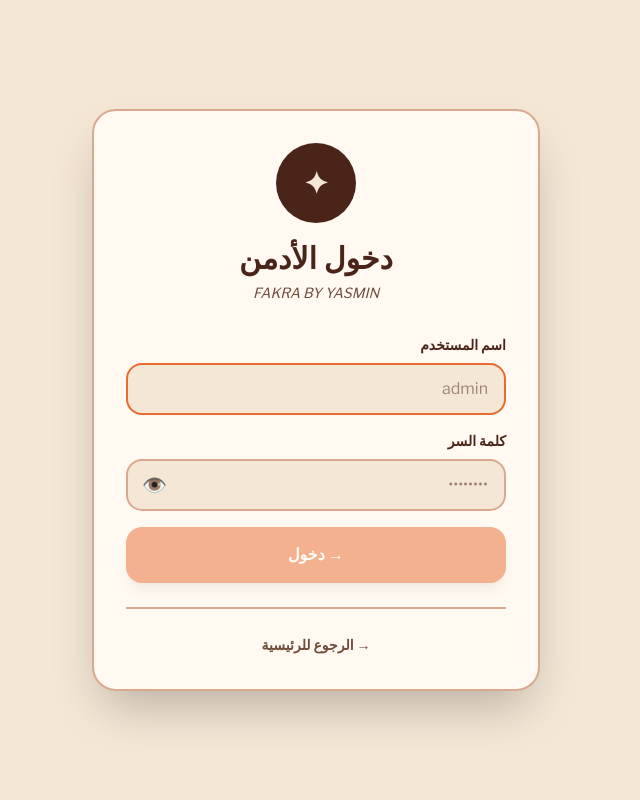
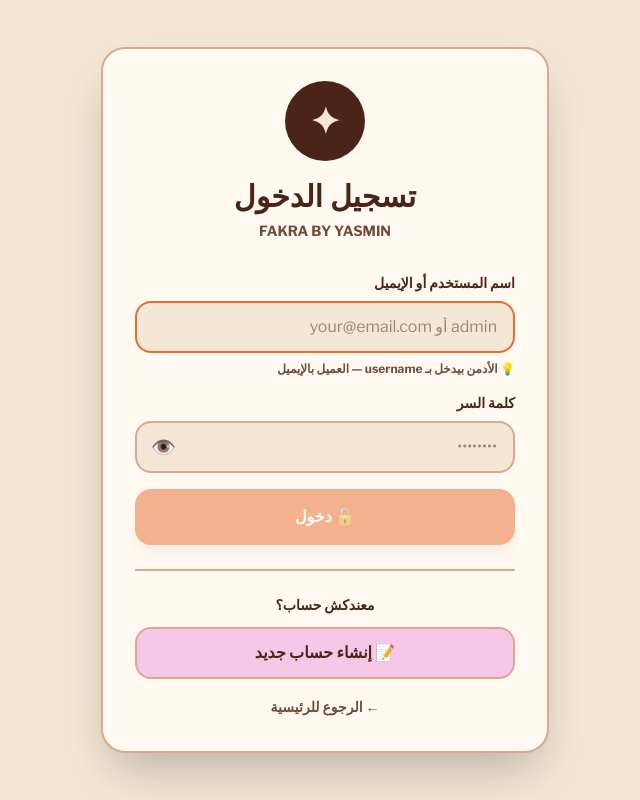
Before and after one commit to mmkhmmkh999-bit/fekra-a1, a Next.js app: page /login in a window 1280 px wide. Shown: the whole page, without its empty margins (427-1067 px from the left). Built offline with nearby package versions, Linux system fonts and the light colour scheme; no server answers.

Commit message:
unified login

```diff
--- a/app/login/page.tsx
+++ b/app/login/page.tsx
@@ -5,12 +5,13 @@ import Link from 'next/link'
 import { useRouter } from 'next/navigation'
 import { supabase } from '../lib/supabase'
 import { hashPassword, setCurrentAdmin } from '../lib/auth'
+import { setCurrentCustomer } from '../lib/customer-auth'
 
 export default function LoginPage() {
   const router = useRouter()
-  const [username, setUsername] = useState('')
+  const [identifier, setIdentifier] = useState('')
   const [password, setPassword] = useState('')
-  const [showPassword, setShowPassword] = useState(false)
+  const [showPass, setShowPass] = useState(false)
   const [error, setError] = useState('')
   const [loading, setLoading] = useState(false)
 
@@ -19,9 +20,12 @@ export default function LoginPage() {
     setError('')
     setLoading(true)
 
-    const input = username.trim().toLowerCase()
+    const input = identifier.trim().toLowerCase()
+    const isEmail = input.includes('@')
     const hash = await hashPassword(password)
 
+    // ═══ 1) لو مش إيميل — نجرب الأدمن الأول ═══
+    if (!isEmail) {
       const { data: admin } = await supabase
         .from('admins')
         .select('*')
@@ -29,47 +33,12 @@ export default function LoginPage() {
         .eq('is_active', true)
         .maybeSingle()
 
-    if (!admin) {
-      // تنبيه أمني
-      fetch('/api/security-alert', {
-        method: 'POST',
-        headers: { 'Content-Type': 'application/json' },
-        body: JSON.stringify({
-          eventType: 'محاولة دخول فاشلة',
-          urgency: 'warning',
-          details: {
-            'اسم المستخدم': input,
-            'نوع الحساب': 'أدمن',
-            'السبب': 'اسم مستخدم غير موجود',
-          },
-        }),
-      }).catch(() => {})
-
-      setError('اسم المستخدم أو كلمة السر غلط')
-      setLoading(false)
-      return
-    }
-
+      if (admin) {
         const isValid =
           admin.password_hash === hash || admin.password_hash === password
 
         if (!isValid) {
-      // تنبيه أمني
-      fetch('/api/security-alert', {
-        method: 'POST',
-        headers: { 'Content-Type': 'application/json' },
-        body: JSON.stringify({
-          eventType: 'محاولة دخول فاشلة',
-          urgency: 'warning',
-          details: {
-            'اسم المستخدم': input,
-            'نوع الحساب': 'أدمن',
-            'السبب': 'كلمة سر خاطئة',
-          },
-        }),
-      }).catch(() => {})
-
-      setError('اسم المستخدم أو كلمة السر غلط')
+          setError('كلمة السر غلط')
           setLoading(false)
           return
         }
@@ -79,6 +48,7 @@ export default function LoginPage() {
           .update({ last_login: new Date().toISOString() })
           .eq('id', admin.id)
 
+        // ✅ الأدمن — نخزنه ويروح للوحة
         setCurrentAdmin({
           id: admin.id,
           username: admin.username,
@@ -89,35 +59,81 @@ export default function LoginPage() {
         })
 
         router.push('/admin')
+        return
+      }
+    }
+
+    // ═══ 2) لو إيميل — نجرب العميل ═══
+    if (isEmail) {
+      const { data: customer } = await supabase
+        .from('customers')
+        .select('*')
+        .eq('email', input)
+        .maybeSingle()
+
+      if (customer) {
+        const isValid =
+          customer.password_hash === hash || customer.password_hash === password
+
+        if (!isValid) {
+          setError('كلمة السر غلط')
+          setLoading(false)
+          return
+        }
+
+        setCurrentCustomer({
+          id: customer.id,
+          name: customer.name,
+          email: customer.email,
+          phone: customer.phone,
+          address: customer.address,
+        })
+
+        router.push('/')
+        return
+      }
+    }
+
+    // مفيش حاجة اتطابقت
+    setError('البيانات غلط — تأكد من اليوزر أو الإيميل وكلمة السر')
+    setLoading(false)
   }
 
   return (
-    <div className="min-h-screen bg-[#F4E7D6] flex items-center justify-center p-6" dir="rtl">
+    <div
+      className="min-h-screen bg-[#F4E7D6] flex items-center justify-center p-6"
+      dir="rtl"
+    >
       <div className="bg-[#FFF9F1] rounded-3xl shadow-2xl p-8 w-full max-w-md border-2 border-[#D9A98F]">
         <div className="text-center mb-8">
-          <div className="w-20 h-20 bg-[#4A2418] rounded-full flex items-center justify-center text-[#F4E7D6] font-black text-3xl mx-auto mb-4">
+          <div className="w-20 h-20 bg-[#4A2418] rounded-full flex items-center justify-center text-[#F4E7D6] font-black text-4xl mx-auto mb-4">
             ✦
           </div>
           <h1 className="editorial-title text-3xl font-bold text-[#4A2418] mb-2">
-            دخول الأدمن
+            تسجيل الدخول
           </h1>
-          <p className="text-[#704B3A] italic text-sm">FAKRA BY YASMIN</p>
+          <p className="text-[#704B3A] text-sm font-bold">
+            FAKRA BY YASMIN
+          </p>
         </div>
 
         <form onSubmit={handleLogin} className="space-y-4">
           <div>
             <label className="block mb-2 font-bold text-[#4A2418] text-sm">
-              اسم المستخدم
+              اسم المستخدم أو الإيميل
             </label>
             <input
               type="text"
-              value={username}
-              onChange={(e) => setUsername(e.target.value)}
+              value={identifier}
+              onChange={(e) => setIdentifier(e.target.value)}
               className="w-full border-2 border-[#D9A98F] focus:border-[#E86B2F] rounded-2xl bg-[#F4E7D6] text-[#4A2418] px-4 py-3 focus:outline-none transition"
-              placeholder="admin"
+              placeholder="admin أو your@email.com"
               autoFocus
               required
             />
+            <p className="text-xs text-[#704B3A] mt-2 font-bold">
+              💡 الأدمن بيدخل بـ username — العميل بالإيميل
+            </p>
           </div>
 
           <div>
@@ -126,7 +142,7 @@ export default function LoginPage() {
             </label>
             <div className="relative">
               <input
-                type={showPassword ? 'text' : 'password'}
+                type={showPass ? 'text' : 'password'}
                 value={password}
                 onChange={(e) => setPassword(e.target.value)}
                 className="w-full border-2 border-[#D9A98F] focus:border-[#E86B2F] rounded-2xl bg-[#F4E7D6] text-[#4A2418] px-4 py-3 focus:outline-none transition pl-12"
@@ -135,10 +151,10 @@ export default function LoginPage() {
               />
               <button
                 type="button"
-                onClick={() => setShowPassword(!showPassword)}
+                onClick={() => setShowPass(!showPass)}
                 className="absolute left-4 top-1/2 -translate-y-1/2 text-xl"
               >
-                {showPassword ? '🙈' : '👁️'}
+                {showPass ? '🙈' : '👁️'}
               </button>
             </div>
           </div>
@@ -151,16 +167,31 @@ export default function LoginPage() {
 
           <button
             type="submit"
-            disabled={loading || !username || !password}
+            disabled={loading || !identifier || !password}
             className="w-full bg-[#E86B2F] hover:bg-[#d15c22] text-white font-black py-4 rounded-2xl transition-all shadow-lg disabled:opacity-50"
           >
-            {loading ? 'جاري التحقق...' : '→ دخول'}
+            {loading ? 'جاري التحقق...' : '🔓 دخول'}
           </button>
         </form>
 
         <div className="mt-6 pt-6 border-t-2 border-[#D9A98F] text-center">
-          <Link href="/" className="text-[#704B3A] hover:text-[#E86B2F] font-bold text-sm">
-            → الرجوع للرئيسية
+          <p className="text-[#4A2418] font-bold text-sm mb-3">
+            معندكش حساب؟
+          </p>
+          <Link
+            href="/register"
+            className="block w-full bg-[#F7C7E8] hover:bg-[#E25A9C] text-[#4A2418] hover:text-white font-black py-3 rounded-2xl border-2 border-[#D9A98F] transition text-center"
+          >
+            📝 إنشاء حساب جديد
+          </Link>
+        </div>
+
+        <div className="mt-4 text-center">
+          <Link
+            href="/"
+            className="text-[#704B3A] hover:text-[#E86B2F] font-bold text-sm"
+          >
+            ← الرجوع للرئيسية
           </Link>
         </div>
       </div>
```
Also changed, not shown: app/page.tsx (+5 -5 lines). Lines whose indentation alone changed are shown as unchanged.
